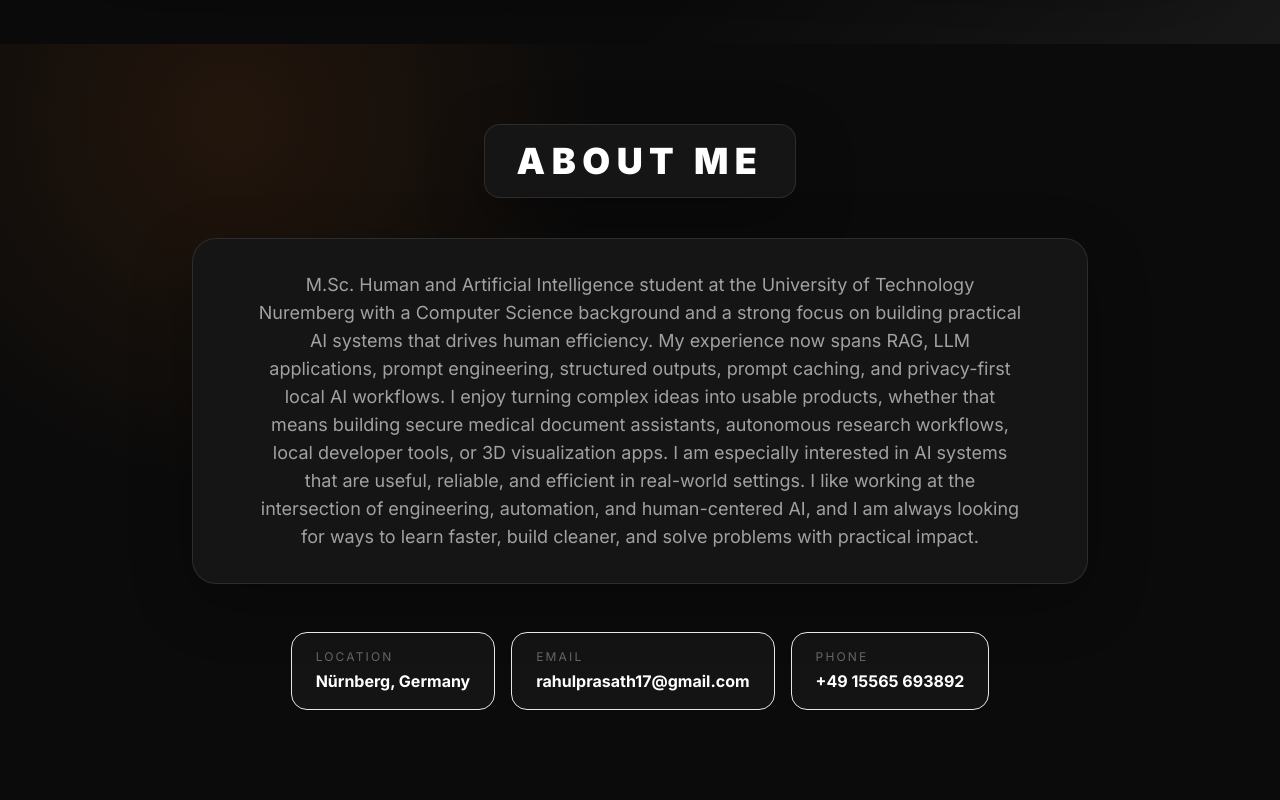
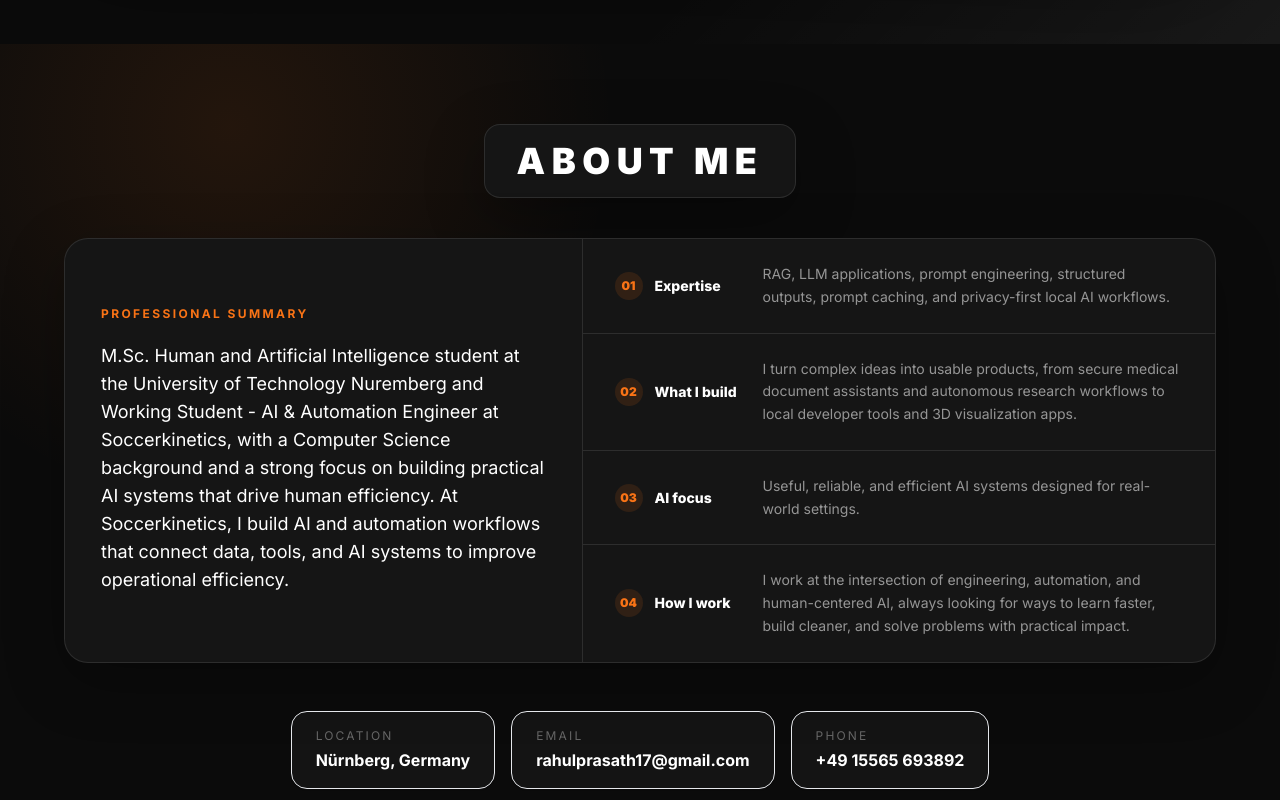
Before and after one commit to rahulprasath-s/portfolio, a Next.js app: page / in a window 1280 px wide. Shown: the part 860-1660 px from the top of the page. Built offline with nearby package versions, Linux system fonts and the light colour scheme.

Commit message:
Updated the About section

```diff
--- a/components/About.tsx
+++ b/components/About.tsx
@@ -10,7 +10,7 @@ export default function About() {
       className="relative overflow-hidden bg-[#0b0b0b] px-4 py-20 text-white sm:px-6 lg:px-8"
     >
       <div className="absolute inset-0 bg-[radial-gradient(circle_at_18%_10%,rgba(249,115,22,0.10),transparent_30%)]" />
-      <div className="container mx-auto max-w-4xl">
+      <div className="container mx-auto max-w-6xl">
         {/* About Me Title */}
         <motion.div
           className="relative z-10 flex justify-center mb-10"
@@ -27,15 +27,41 @@ export default function About() {
         </motion.div>
 
         <motion.div
-          className="relative z-10 mb-8 rounded-3xl border border-white/10 bg-[#151515] p-6 text-center shadow-[0_18px_60px_rgba(0,0,0,0.28)] sm:p-8"
+          className="relative z-10 grid overflow-hidden rounded-3xl border border-white/10 bg-[#151515] shadow-[0_18px_60px_rgba(0,0,0,0.28)] lg:grid-cols-[0.9fr_1.1fr]"
           initial={{ opacity: 0, y: 20 }}
           whileInView={{ opacity: 1, y: 0 }}
           viewport={{ once: true }}
           transition={{ duration: 0.6, delay: 0.2 }}
         >
-          <p className="mx-auto max-w-3xl text-base leading-relaxed text-white/60 sm:text-lg">
-            {personalInfo.bio}
-          </p>
+          <div className="flex flex-col justify-center border-b border-white/10 p-7 sm:p-9 lg:border-b-0 lg:border-r">
+            <span className="mb-5 text-xs font-bold uppercase tracking-[0.2em] text-orange-500">
+              Professional summary
+            </span>
+            <p className="text-base leading-relaxed text-white/68 sm:text-lg">
+              {personalInfo.bio}
+            </p>
+          </div>
+
+          <ul className="divide-y divide-white/10">
+            {personalInfo.bioHighlights.map((highlight, index) => (
+              <li
+                key={highlight.label}
+                className="grid gap-2 p-6 sm:grid-cols-[8rem_1fr] sm:gap-5 sm:px-8"
+              >
+                <div className="flex items-center gap-3">
+                  <span className="flex h-7 w-7 shrink-0 items-center justify-center rounded-full bg-orange-500/[0.12] text-xs font-black text-orange-500">
+                    {String(index + 1).padStart(2, "0")}
+                  </span>
+                  <span className="text-sm font-extrabold text-white">
+                    {highlight.label}
+                  </span>
+                </div>
+                <p className="pl-10 text-sm leading-relaxed text-white/55 sm:pl-0">
+                  {highlight.text}
+                </p>
+              </li>
+            ))}
+          </ul>
         </motion.div>
 
         {personalInfo.location && (
--- a/lib/data.ts
+++ b/lib/data.ts
@@ -2,6 +2,10 @@ export interface PersonalInfo {
   name: string;
   title: string;
   bio: string;
+  bioHighlights: {
+    label: string;
+    text: string;
+  }[];
   email: string;
   phone?: string;
   location?: string;
@@ -51,7 +55,25 @@ export interface Project {
 export const personalInfo: PersonalInfo = {
   name: "Rahulprasath Selvaraj",
   title: "M.Sc. Human and Artificial Intelligence Student",
-  bio: "M.Sc. Human and Artificial Intelligence student at the University of Technology Nuremberg with a Computer Science background and a strong focus on building practical AI systems that drives human efficiency. My experience now spans RAG, LLM applications, prompt engineering, structured outputs, prompt caching, and privacy-first local AI workflows. I enjoy turning complex ideas into usable products, whether that means building secure medical document assistants, autonomous research workflows, local developer tools, or 3D visualization apps. I am especially interested in AI systems that are useful, reliable, and efficient in real-world settings. I like working at the intersection of engineering, automation, and human-centered AI, and I am always looking for ways to learn faster, build cleaner, and solve problems with practical impact.",
+  bio: "M.Sc. Human and Artificial Intelligence student at the University of Technology Nuremberg and Working Student - AI & Automation Engineer at Soccerkinetics, with a Computer Science background and a strong focus on building practical AI systems that drive human efficiency. At Soccerkinetics, I build AI and automation workflows that connect data, tools, and AI systems to improve operational efficiency.",
+  bioHighlights: [
+    {
+      label: "Expertise",
+      text: "RAG, LLM applications, prompt engineering, structured outputs, prompt caching, and privacy-first local AI workflows.",
+    },
+    {
+      label: "What I build",
+      text: "I turn complex ideas into usable products, from secure medical document assistants and autonomous research workflows to local developer tools and 3D visualization apps.",
+    },
+    {
+      label: "AI focus",
+      text: "Useful, reliable, and efficient AI systems designed for real-world settings.",
+    },
+    {
+      label: "How I work",
+      text: "I work at the intersection of engineering, automation, and human-centered AI, always looking for ways to learn faster, build cleaner, and solve problems with practical impact.",
+    },
+  ],
   email: "rahulprasath17@gmail.com",
   phone: "+49 15565 693892",
   location: "Nürnberg, Germany",
```
